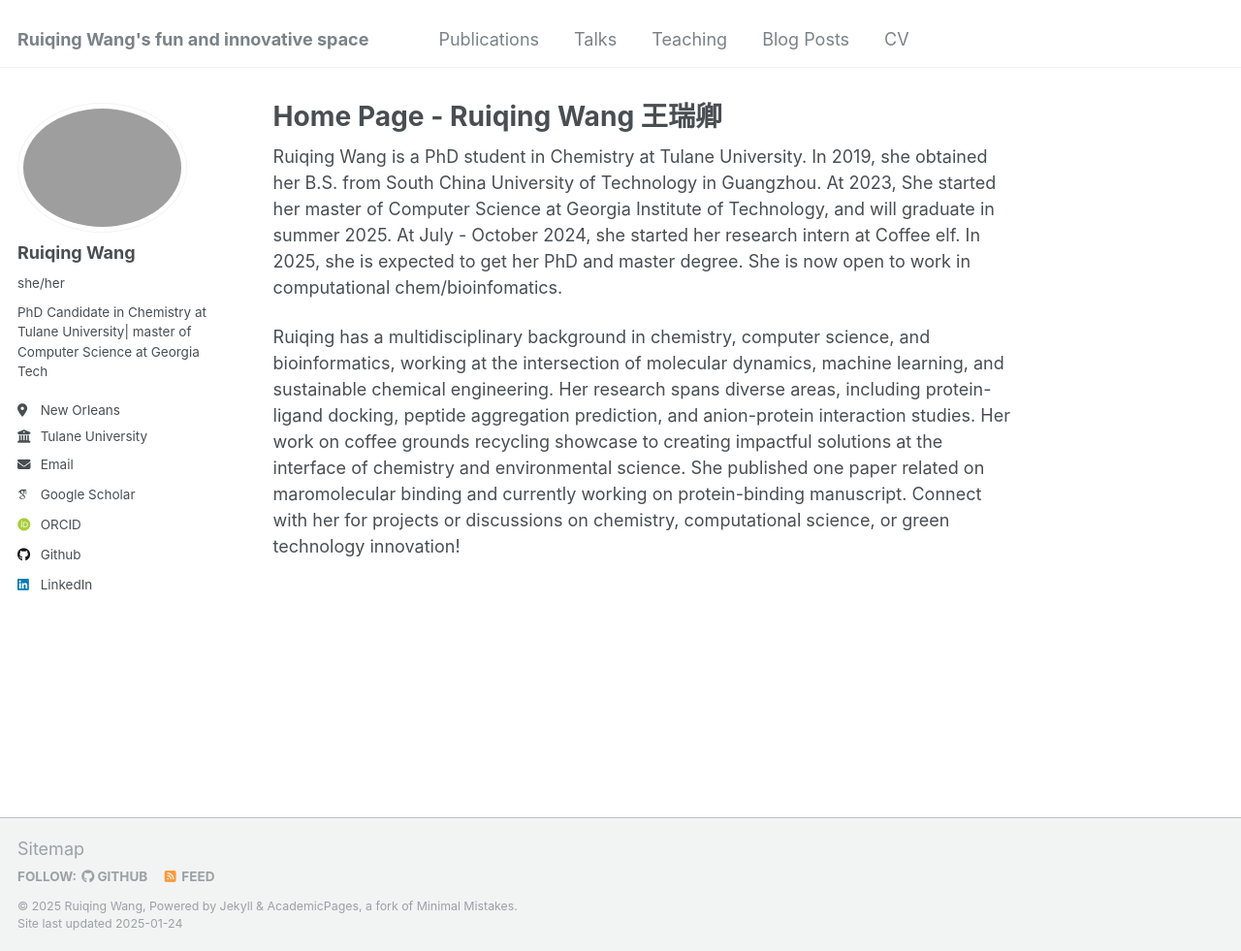
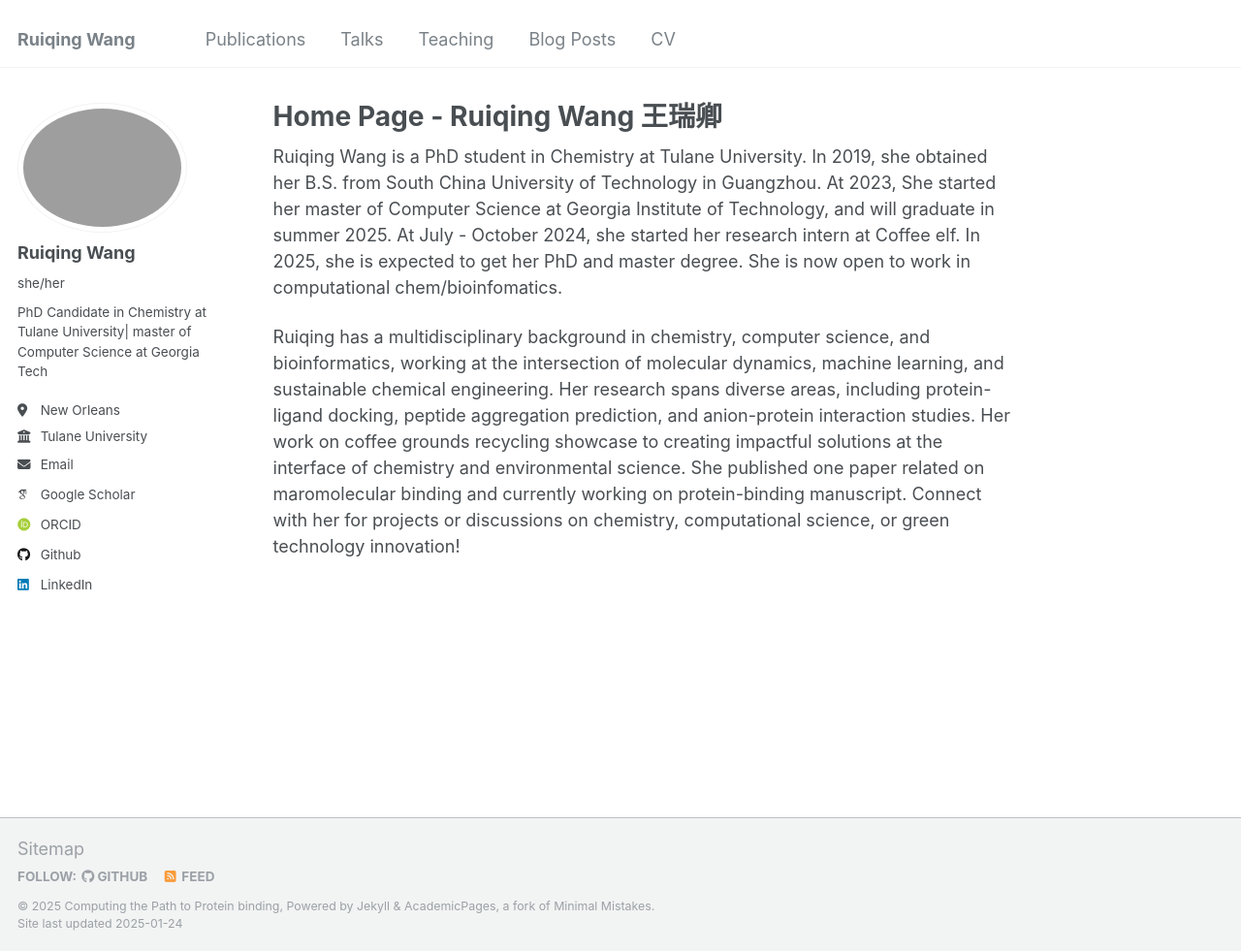
Before and after one commit to RuiqingW20/RuiqingW20.github.io, a Jekyll site: the page built from _pages/about.md, in a window 1280 px wide and 981 px high. Shown: the whole window at 97% size. Built offline with Jekyll 4.4.1, drawn with Linux system fonts in a browser that asks for light colours; some web fonts are replaced.

Commit message:
Update _config.yml

```diff
--- a/_config.yml
+++ b/_config.yml
@@ -8,9 +8,9 @@
 
 # Basic Site Settings
 locale                   : "en-US"
-title                    : "Ruiqing Wang's fun and innovative space"
+title                    : "Ruiqing Wang"
 title_separator          : "-"
-name                     : &name "Ruiqing Wang"
+name                     : &name "Computing the Path to Protein binding"
 description              : &description "PhD Candidate in Chemistry at Tulane University| master of Computer Science at Georgia Tech"
 url                      : https://RuiqingW20.github.io # the base hostname & protocol for your site e.g. "https://[your GitHub username].github.io"
 baseurl                  : "" # the subpath of your site, e.g. "/blog"
```
